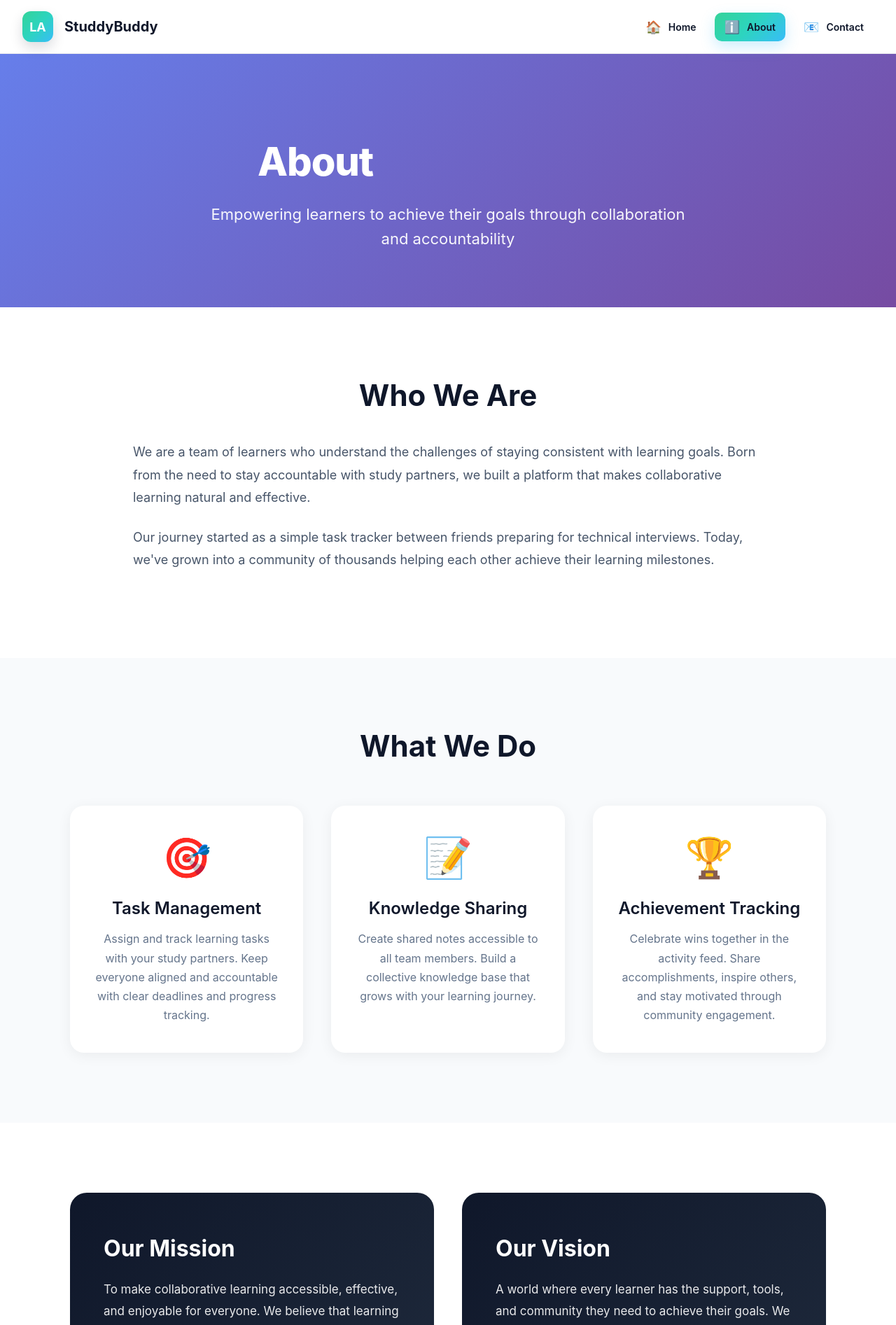
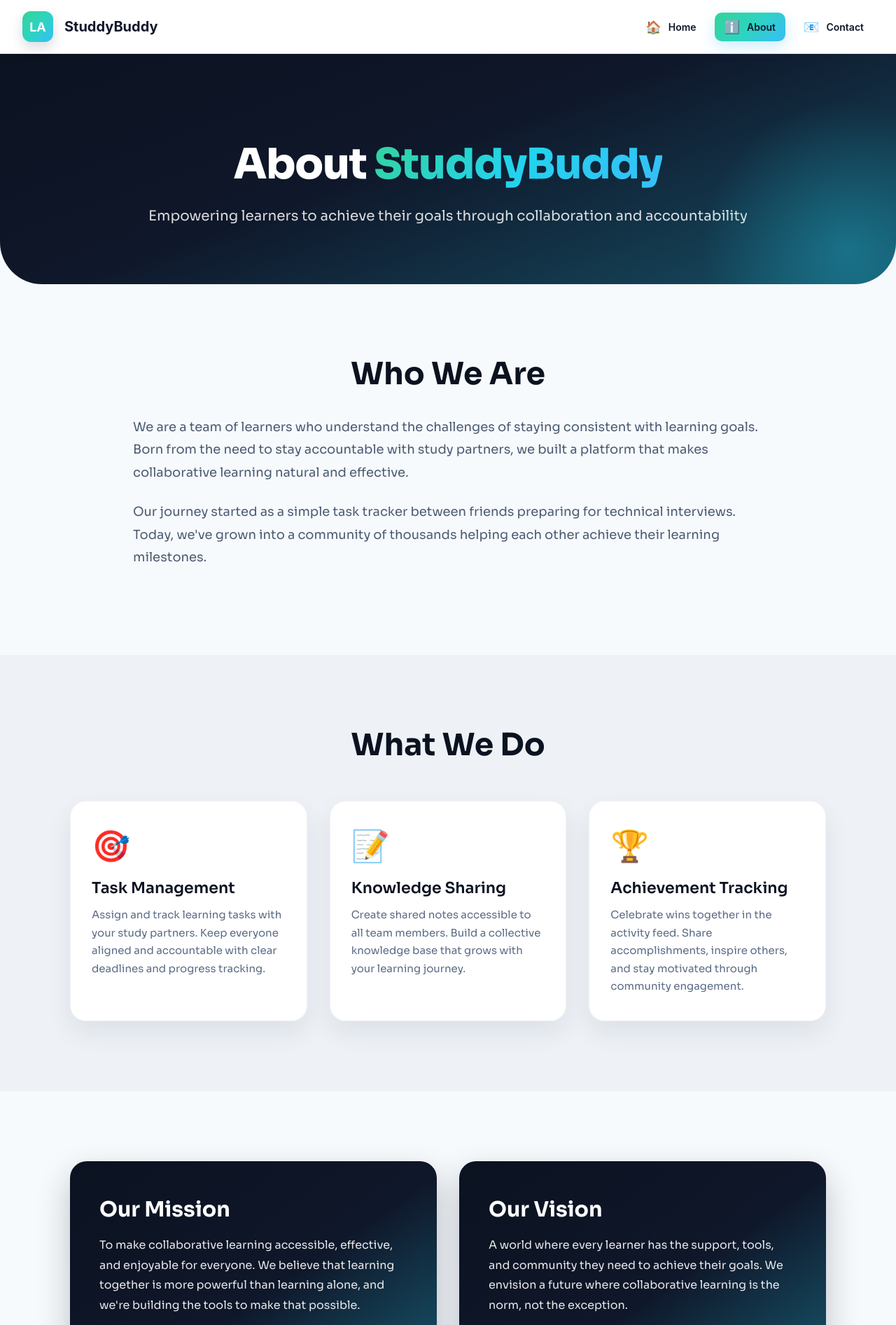
Before and after one commit to alwaysAnsh/StudyBuddy, a React (Vite) app in the folder client/: page /about in a window 1280 px wide. Shown: the top 1893 px of the page at 70% size. Built offline with nearby package versions, Linux system fonts and the light colour scheme.

Commit message:
beauty: about page

```diff
--- a/client/src/components/AboutPage.css
+++ b/client/src/components/AboutPage.css
@@ -1,29 +1,90 @@
+@import url('https://fonts.googleapis.com/css2?family=Sora:wght@400;500;600;700;800&display=swap');
+
 .about-page {
   min-height: 100vh;
-  background: white;
+  background: #f7fafc;
+  font-family: 'Sora', system-ui, -apple-system, sans-serif;
+  color: #0b1220;
+  position: relative;
+  overflow: hidden;
+}
+
+.about-page::before,
+.about-page::after {
+  content: '';
+  position: absolute;
+  z-index: 0;
+  width: 520px;
+  height: 520px;
+  border-radius: 50%;
+  pointer-events: none;
+  opacity: 0.6;
+}
+
+.about-page::before {
+  background: radial-gradient(circle, rgba(34, 211, 238, 0.2), transparent 70%);
+  top: -160px;
+  right: -160px;
+}
+
+.about-page::after {
+  background: radial-gradient(circle, rgba(52, 211, 153, 0.18), transparent 70%);
+  bottom: -200px;
+  left: -160px;
+}
+
+.about-page > * {
+  position: relative;
+  z-index: 1;
 }
 
 .about-hero {
-  background: linear-gradient(135deg, #667eea 0%, #764ba2 100%);
   padding: 120px 100px 80px;
   text-align: center;
+  color: #0b1220;
+  background: linear-gradient(160deg, #0b1220 0%, #0f172a 45%, #164e63 100%);
+  border-bottom-left-radius: 60px;
+  border-bottom-right-radius: 60px;
+  position: relative;
+  overflow: hidden;
+}
+
+.about-hero::after {
+  content: '';
+  position: absolute;
+  width: 420px;
+  height: 420px;
+  right: -140px;
+  bottom: -160px;
+  background: radial-gradient(circle, rgba(34, 211, 238, 0.35), transparent 70%);
+  opacity: 0.9;
+}
+
+.about-hero-content {
+  max-width: 860px;
+  margin: 0 auto;
+}
+
+.about-hero-title {
+  font-size: clamp(38px, 5vw, 60px);
+  font-weight: 800;
+  margin: 0 0 20px 0;
+  letter-spacing: -0.02em;
   color: white;
 }
 
-.about-hero-title {
-  font-size: 56px;
-  font-weight: 800;
-  margin: 0 0 24px 0;
-  letter-spacing: -0.02em;
+.gradient-text {
+  background: linear-gradient(135deg, #34d399 0%, #22d3ee 50%, #38bdf8 100%);
+  -webkit-background-clip: text;
+  -webkit-text-fill-color: transparent;
+  background-clip: text;
 }
 
 .about-hero-subtitle {
-  font-size: 22px;
+  font-size: 20px;
   margin: 0;
-  opacity: 0.95;
-  max-width: 700px;
-  margin: 0 auto;
-  line-height: 1.6;
+  color: rgba(255, 255, 255, 0.85);
+  line-height: 1.7;
 }
 
 .about-section {
@@ -31,7 +92,7 @@
 }
 
 .about-section.gray-bg {
-  background: #f8fafc;
+  background: #eef2f7;
 }
 
 .about-content {
@@ -40,17 +101,17 @@
 }
 
 .about-section-title {
-  font-size: 42px;
+  font-size: clamp(30px, 3.5vw, 44px);
   font-weight: 700;
-  color: #0f172a;
-  margin: 0 0 40px 0;
+  color: #0b1220;
+  margin: 0 0 32px 0;
   text-align: center;
 }
 
 .about-text {
   font-size: 18px;
   line-height: 1.8;
-  color: #475569;
+  color: #4b5b73;
   margin: 0 0 24px 0;
   max-width: 900px;
   margin-left: auto;
@@ -60,74 +121,79 @@
 .about-features {
   display: grid;
   grid-template-columns: repeat(3, 1fr);
-  gap: 40px;
-  margin-top: 60px;
+  gap: 32px;
+  margin-top: 52px;
 }
 
 .about-feature-item {
-  text-align: center;
-  padding: 40px 32px;
+  text-align: left;
+  padding: 36px 30px;
   background: white;
-  border-radius: 20px;
-  box-shadow: 0 4px 20px rgba(0, 0, 0, 0.06);
-  transition: transform 0.3s;
+  border-radius: 22px;
+  box-shadow: 0 16px 36px rgba(15, 23, 42, 0.08);
+  transition: transform 0.3s, box-shadow 0.3s;
+  border: 1px solid rgba(15, 23, 42, 0.06);
 }
 
 .about-feature-item:hover {
   transform: translateY(-8px);
+  box-shadow: 0 24px 46px rgba(15, 23, 42, 0.12);
 }
 
 .about-feature-icon {
-  font-size: 56px;
-  margin-bottom: 24px;
+  font-size: 44px;
+  margin-bottom: 18px;
 }
 
 .about-feature-title {
-  font-size: 24px;
+  font-size: 22px;
   font-weight: 600;
-  color: #0f172a;
-  margin: 0 0 16px 0;
+  color: #0b1220;
+  margin: 0 0 12px 0;
 }
 
 .about-feature-text {
-  font-size: 16px;
+  font-size: 15px;
   line-height: 1.7;
-  color: #64748b;
+  color: #5b6b86;
   margin: 0;
 }
 
 .mission-vision-grid {
   display: grid;
   grid-template-columns: 1fr 1fr;
-  gap: 40px;
+  gap: 32px;
 }
 
 .mission-card,
 .vision-card {
-  padding: 60px 48px;
+  padding: 50px 42px;
   border-radius: 24px;
-  background: linear-gradient(135deg, #0f172a 0%, #1e293b 100%);
+  background: linear-gradient(145deg, #0b1220 0%, #0f172a 60%, #164e63 100%);
   color: white;
+  box-shadow: 0 20px 46px rgba(15, 23, 42, 0.25);
 }
 
 .mission-title,
 .vision-title {
-  font-size: 32px;
+  font-size: 30px;
   font-weight: 700;
-  margin: 0 0 24px 0;
+  margin: 0 0 18px 0;
 }
 
 .mission-text,
 .vision-text {
-  font-size: 17px;
+  font-size: 16px;
   line-height: 1.8;
   margin: 0;
   opacity: 0.9;
 }
 
 .values-section {
-  background: linear-gradient(135deg, #667eea 0%, #764ba2 100%);
+  background: linear-gradient(135deg, #0b1220 0%, #0f172a 50%, #164e63 100%);
   color: white;
+  border-radius: 40px;
+  margin: 0 40px;
 }
 
 .values-section .about-section-title {
@@ -137,27 +203,27 @@
 .values-grid {
   display: grid;
   grid-template-columns: repeat(2, 1fr);
-  gap: 32px;
-  margin-top: 60px;
+  gap: 28px;
+  margin-top: 50px;
 }
 
 .value-item {
-  padding: 40px;
-  background: rgba(255, 255, 255, 0.1);
+  padding: 32px 28px;
+  background: rgba(255, 255, 255, 0.08);
   border-radius: 20px;
   backdrop-filter: blur(10px);
   border: 1px solid rgba(255, 255, 255, 0.2);
 }
 
 .value-title {
-  font-size: 24px;
+  font-size: 20px;
   font-weight: 600;
-  margin: 0 0 16px 0;
+  margin: 0 0 12px 0;
   color: white;
 }
 
 .value-text {
-  font-size: 16px;
+  font-size: 15px;
   line-height: 1.7;
   margin: 0;
   opacity: 0.9;
@@ -166,73 +232,80 @@
 .about-cta {
   padding: 100px;
   text-align: center;
-  background: #f8fafc;
+  background: white;
+  border-radius: 32px;
+  max-width: 1200px;
+  margin: 0 auto 80px;
+  box-shadow: 0 18px 40px rgba(15, 23, 42, 0.08);
 }
 
 .about-cta-title {
-  font-size: 42px;
+  font-size: clamp(28px, 3vw, 42px);
   font-weight: 700;
-  color: #0f172a;
+  color: #0b1220;
   margin: 0 0 16px 0;
 }
 
 .about-cta-text {
   font-size: 18px;
-  color: #64748b;
-  margin: 0 0 40px 0;
+  color: #5b6b86;
+  margin: 0 0 32px 0;
 }
 
 .about-cta-btn {
-  padding: 18px 48px;
-  background: linear-gradient(135deg, #667eea 0%, #764ba2 100%);
-  color: white;
+  padding: 16px 44px;
+  background: linear-gradient(135deg, #34d399 0%, #22d3ee 50%, #38bdf8 100%);
+  color: #0b1220;
   border: none;
-  border-radius: 12px;
-  font-size: 18px;
-  font-weight: 600;
+  border-radius: 14px;
+  font-size: 16px;
+  font-weight: 700;
   cursor: pointer;
   transition: transform 0.2s, box-shadow 0.2s;
+  box-shadow: 0 12px 26px rgba(56, 189, 248, 0.25);
 }
 
 .about-cta-btn:hover {
   transform: translateY(-2px);
-  box-shadow: 0 12px 24px rgba(102, 126, 234, 0.3);
+  box-shadow: 0 16px 32px rgba(56, 189, 248, 0.3);
 }
 
 @media (max-width: 1200px) {
   .about-hero,
-  .about-section,
+  .about-section {
+    padding: 80px 60px;
+  }
+
   .about-cta {
     padding: 80px 60px;
   }
 }
 
 @media (max-width: 968px) {
-  .about-hero-title {
-    font-size: 42px;
-  }
-
-  .about-section-title {
-    font-size: 36px;
+  .about-hero {
+    padding: 80px 40px 60px;
   }
 
   .about-features,
   .mission-vision-grid,
   .values-grid {
     grid-template-columns: 1fr;
-    gap: 32px;
+    gap: 24px;
   }
 
-  .about-hero,
   .about-section,
   .about-cta {
-    padding: 60px 40px;
+    padding: 70px 40px;
+  }
+
+  .values-section {
+    margin: 0 24px;
   }
 }
 
 @media (max-width: 640px) {
   .about-hero {
-    padding: 60px 24px;
+    padding: 70px 24px 50px;
   }
 
   .about-hero-title {
@@ -258,14 +331,15 @@
   .mission-card,
   .vision-card,
   .value-item {
-    padding: 32px 24px;
+    padding: 30px 24px;
   }
 
   .about-cta {
     padding: 60px 24px;
+    margin: 0 16px 60px;
   }
 
   .about-cta-title {
-    font-size: 28px;
+    font-size: 26px;
   }
 }
```
